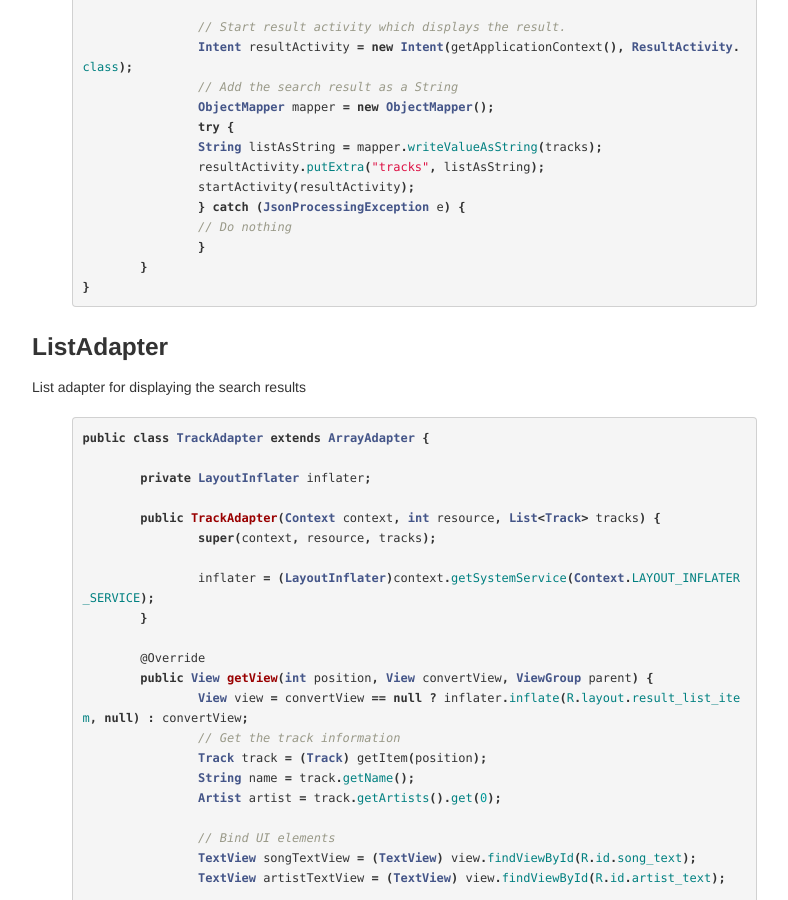
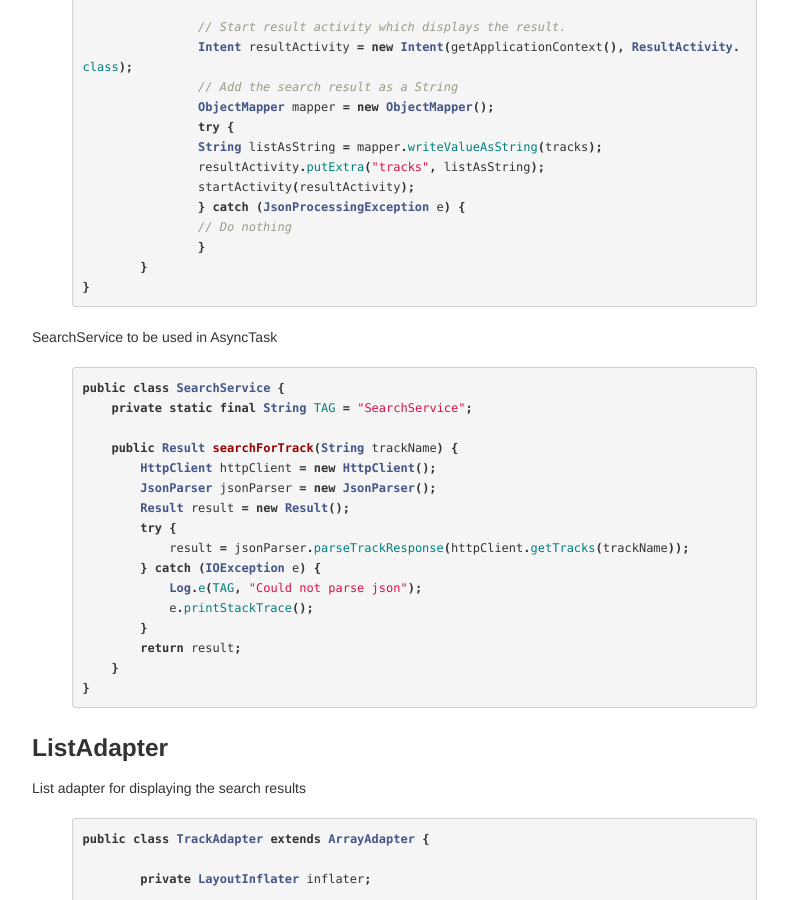
Before and after one commit to bekk/android101, a Jekyll site: the page built from docs/pages/manuscript.html, in a window 1280 px wide and 900 px high, scrolled down 3823 px. Shown: the whole window, without its empty margins (28-816 px from the left). Built offline with Jekyll 4.4.1, drawn with Linux system fonts in a browser that asks for light colours; Markdown is read by kramdown in place of the engine named in the settings; some of the changed text lies outside the part shown.

Commit message:
Oppdatert manus

```diff
--- a/docs/pages/manuscript.html
+++ b/docs/pages/manuscript.html
@@ -22,7 +22,7 @@ an updated version of Android Studio
 		<p><code>compile 'com.fasterxml.jackson.core:jackson-core:2.4.1.3'</code></p>
    		<p><code>compile 'com.fasterxml.jackson.core:jackson-databind:2.4.1.3'</code> </p>
 	</li>
-	<li>Replace content in <code>doInBackground()</code> with method/service that starts the search</li>
+	<li>Replace content in <code>doInBackground()</code> with search method from SearchService</li>
 	<li>Do not add internet permission until app has run and failed. Explain the Android Manifest and the need for permissions</li>
 	{% highlight xml %}
 	    <uses-permission android:name="android.permission.INTERNET" />
@@ -140,7 +140,7 @@ public class Artist {
 }
 {% endhighlight %}
 
-<h3> Result Dto and AsyncTask</h3>
+<h3> Result Dto AsyncTask and SearchService</h3>
 
 Create the Result object, which will contain a list of tracks
 {% highlight java %}
@@ -193,6 +193,27 @@ private class TrackSearchAsyncTask extends AsyncTask<String, Void, Result> {
 		// Do nothing
 		}
 	}
+}
+{% endhighlight %}
+
+
+SearchService to be used in AsyncTask
+{% highlight java %}
+public class SearchService {
+    private static final String TAG = "SearchService";
+
+    public Result searchForTrack(String trackName) {
+        HttpClient httpClient = new HttpClient();
+        JsonParser jsonParser = new JsonParser();
+        Result result = new Result();
+        try {
+            result = jsonParser.parseTrackResponse(httpClient.getTracks(trackName));
+        } catch (IOException e) {
+            Log.e(TAG, "Could not parse json");
+            e.printStackTrace();
+        }
+        return result;
+    }
 }
 {% endhighlight %}
 
```
Also changed, not shown: other parts of docs/pages/manuscript.html (+1 -1 lines).
